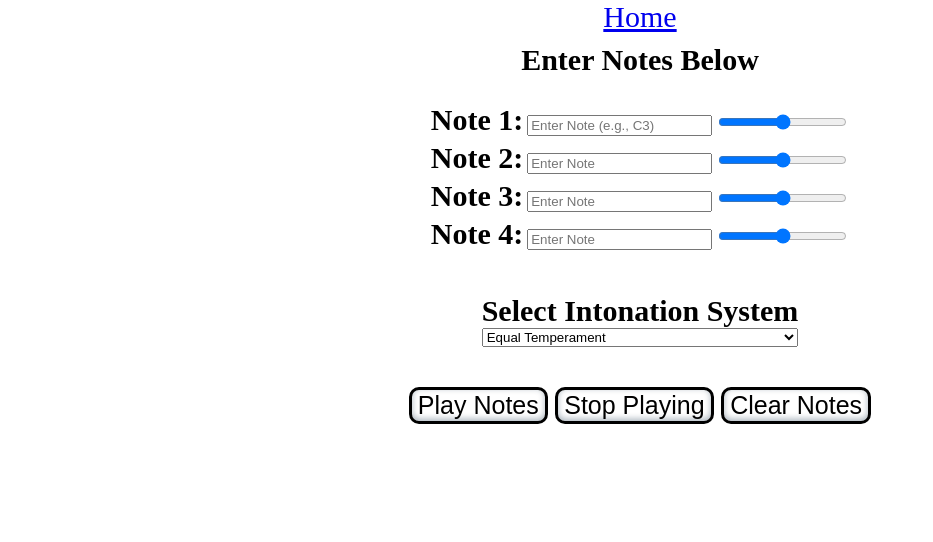
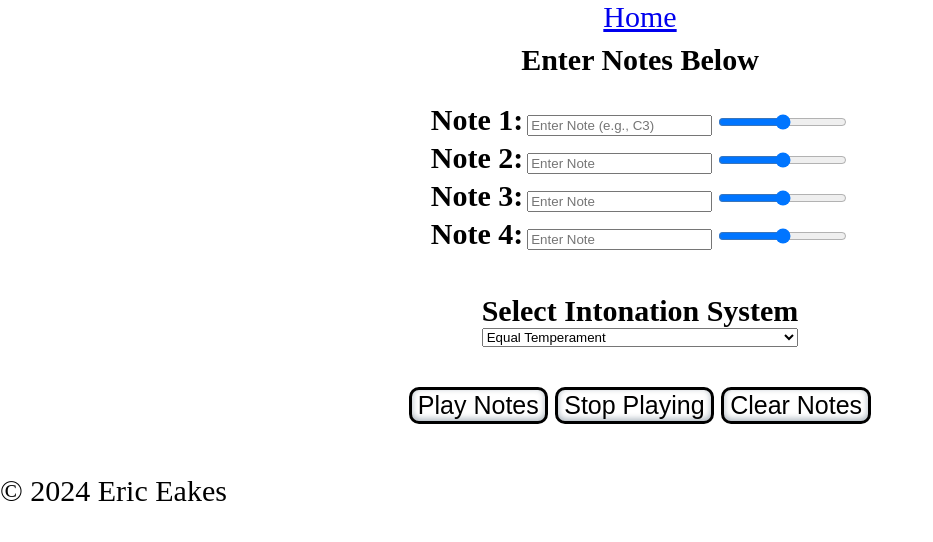
Before and after one commit to eceakes/my-personal-website, a plain HTML site: page sine/sine.html in a window 1280 px wide. Shown: the whole page, without its empty margins (0-933 px from the left). Drawn offline with Linux system fonts and the light colour scheme.

Commit message:
copyright

```diff
--- a/sine/sine.html
+++ b/sine/sine.html
@@ -50,5 +50,8 @@
     <button id="clearNotes">Clear Notes</button>
     </div>
     <script src="sineWavePlayer.js"></script>
+    <footer>
+        <p>&#169; 2024 Eric Eakes</p>
+    </footer>
 </body>
 </html>
```
